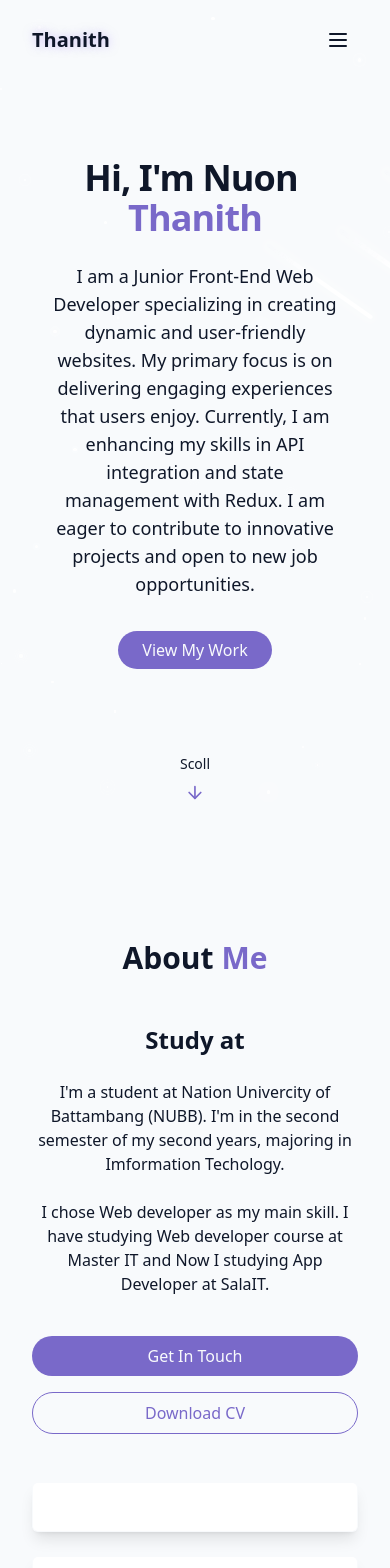
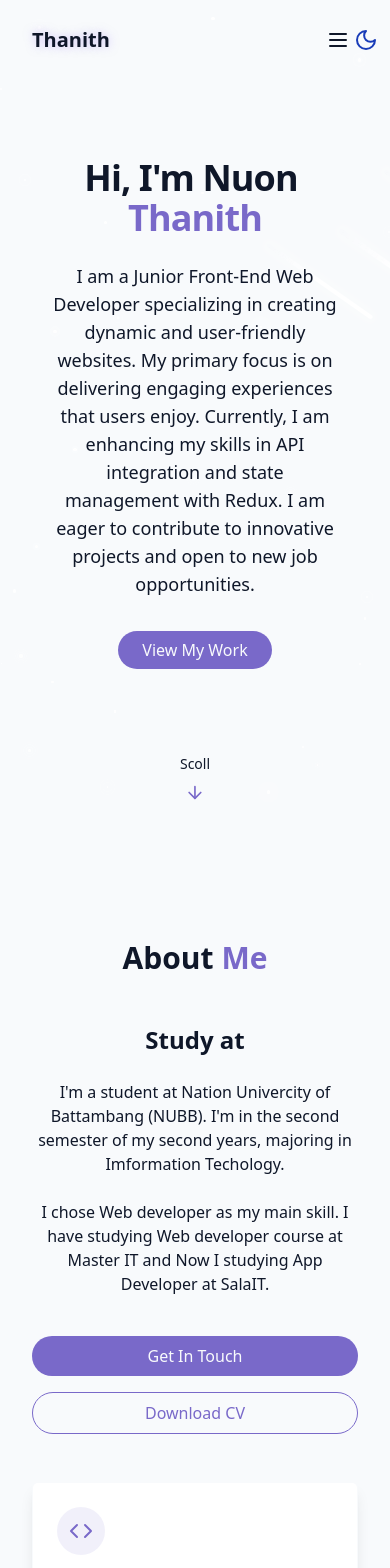
Before and after one commit to nounthanith/portfolio, a React (Vite) app: page / in a window 390 px wide. Shown: the top 1568 px of the page. Built offline with nearby package versions, Linux system fonts and the light colour scheme.

Commit message:
update toggle

```diff
--- a/src/components/AboutSection.jsx
+++ b/src/components/AboutSection.jsx
@@ -1,3 +1,5 @@
+import { Code } from "lucide-react";
+
 export const AboutSection = () => {
   return (
     <section id="about" className="py-24 relative">
@@ -26,7 +28,11 @@ export const AboutSection = () => {
           </div>
           {/* Skill */}
           <div className="grid grid-cols-1 gap-6">
-            <div className="gradient-border p-6 card-hover shadow-lg"></div>
+            <div className="gradient-border p-6 card-hover shadow-lg">
+                <div className="flex items-start gap-4">
+                    <div className="p-3 rounded-full bg-primary/10"><Code className="h-6 w-6 text-primary" /></div>
+                </div>
+            </div>
             <div className="gradient-border p-6 card-hover shadow-lg"></div>
             <div className="gradient-border p-6 card-hover shadow-lg"></div>
           </div>
--- a/src/components/HeroSection.jsx
+++ b/src/components/HeroSection.jsx
@@ -4,7 +4,7 @@ export const HeroSection = () => {
   return (
     <section
       id="hero"
-      className="relative min-h-screen flex flex-col items-center justify-center px-4"
+      className="relative min-h-screen flex flex-col items-center justify-center px-4 z-0"
     >
       <div className="container max-w-4xl mx-auto text-center z-10">
         <div className="space-y-6">
--- a/src/components/Navbar.jsx
+++ b/src/components/Navbar.jsx
@@ -54,7 +54,7 @@ export const Navbar = () => {
         {/* Mobile */}
         <button
           onClick={() => setIsMenuOpen((prev) => !prev)}
-          className="md:hidden p-2 text-foreground z-50"
+          className="md:hidden p-2 text-foreground z-70"
           aria-label={isMenuOpen ? "Close Menu" : "Open Menu"}
         >
           {isMenuOpen ? <X size={24} /> : <Menu size={24} />}{" "}
--- a/src/components/ThemeToggle.jsx
+++ b/src/components/ThemeToggle.jsx
@@ -30,7 +30,7 @@ export const ThemeToggle = () => {
     <button
       onClick={toggleTheme}
       className={cn(
-        "fixed max-sm:hidden top-5 right-5 z-50 rounded-full transition-colors duration-300 cursor-pointer",
+        "fixed max-sm:flex max-sm:top-7 max-sm:right-3 top-5 right-5 z-50 rounded-full transition-colors duration-300 cursor-pointer",
         "focus:outline-hidden"
       )}
     >
```
